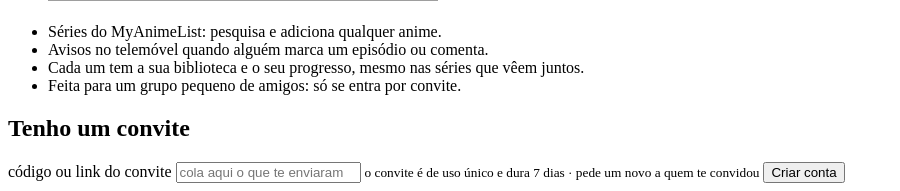
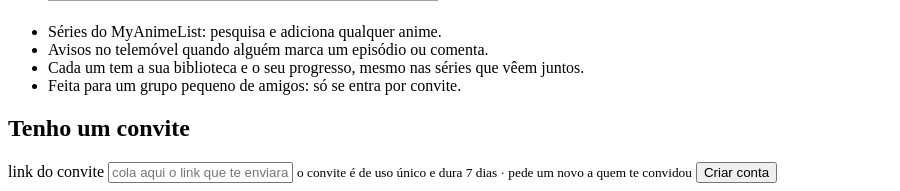
Before and after one commit to gustavobiazini97/Portfolio, a PHP site: template projetos/anime-a-dois/app/views/auth/login.php in a window 1280 px wide. Shown: the part 4491-4682 px from the top of the page, without its empty margins (0-900 px from the left). Run offline with PHP 8.4, Linux system fonts and the light colour scheme; the template is opened without the code that fills it, so the values that code supplies are empty; grey boxes are pictures that could not be loaded.

Commit message:
Anime a Dois: o campo do convite fala em link, não em código
Co-Authored-By: Claude Sonnet 5.5 <noreply@anthropic.com>
Claude-Session: https://claude.ai/code/session_012z3cskSphaS8oqxarY8hgg

```diff
--- a/projetos/anime-a-dois/app/views/auth/login.php
+++ b/projetos/anime-a-dois/app/views/auth/login.php
@@ -71,15 +71,15 @@
   </ul>
 </section>
 
-<!-- Criar conta: só com o código (ou o link inteiro) do convite que um amigo enviou -->
+<!-- Criar conta: só com o link do convite que um amigo enviou (o código sozinho também serve) -->
 <section class="convite-caixa" id="convite">
   <form class="form vidro" method="get" action="<?= e(url('auth', 'registo')) ?>">
     <input type="hidden" name="c" value="auth">
     <input type="hidden" name="a" value="registo">
     <h2 class="convite-titulo">Tenho um convite</h2>
     <label class="campo">
-      <span>código ou link do convite</span>
-      <input type="text" name="convite" autocomplete="off" autocapitalize="none" spellcheck="false" placeholder="cola aqui o que te enviaram" required>
+      <span>link do convite</span>
+      <input type="text" name="convite" autocomplete="off" autocapitalize="none" spellcheck="false" placeholder="cola aqui o link que te enviaram" required>
       <small>o convite é de uso único e dura 7 dias · pede um novo a quem te convidou</small>
     </label>
     <button class="btn" type="submit">Criar conta</button>
```
Also changed, not shown: projetos/anime-a-dois/CHANGELOG.md.
